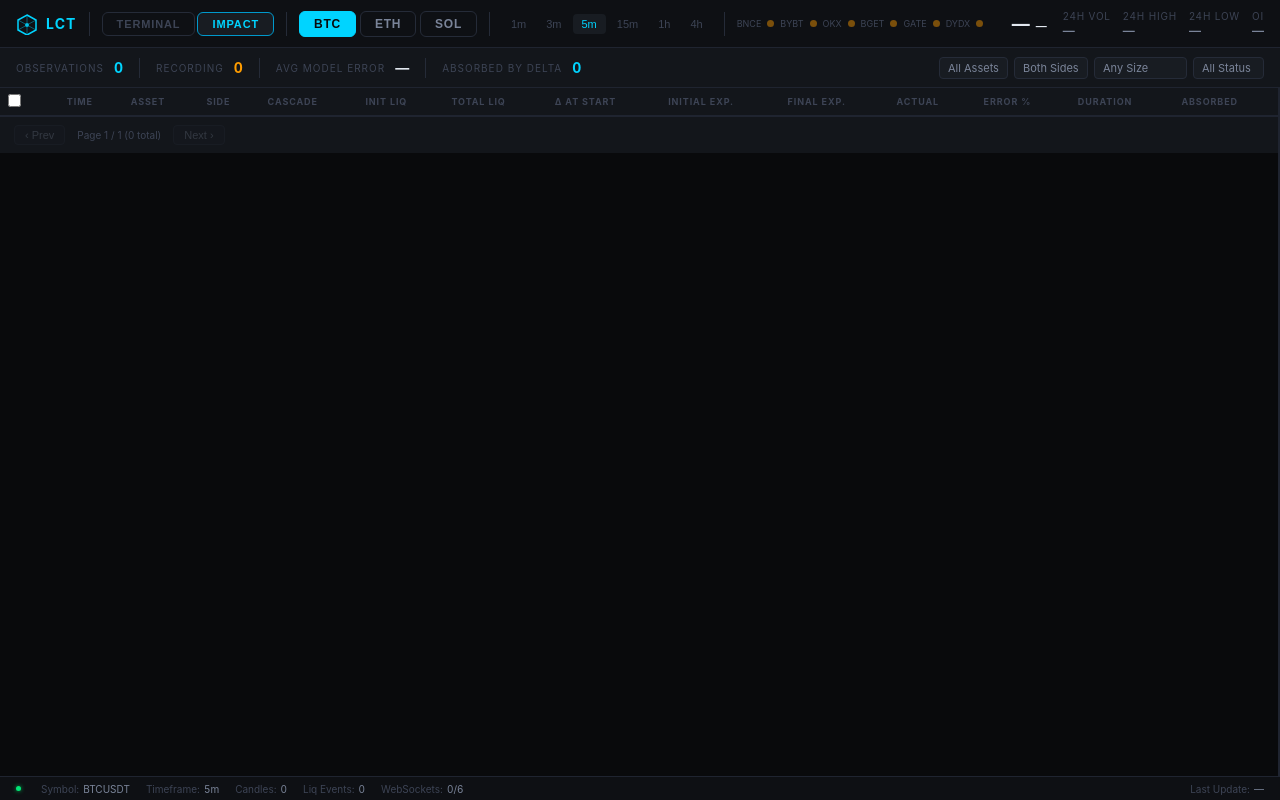
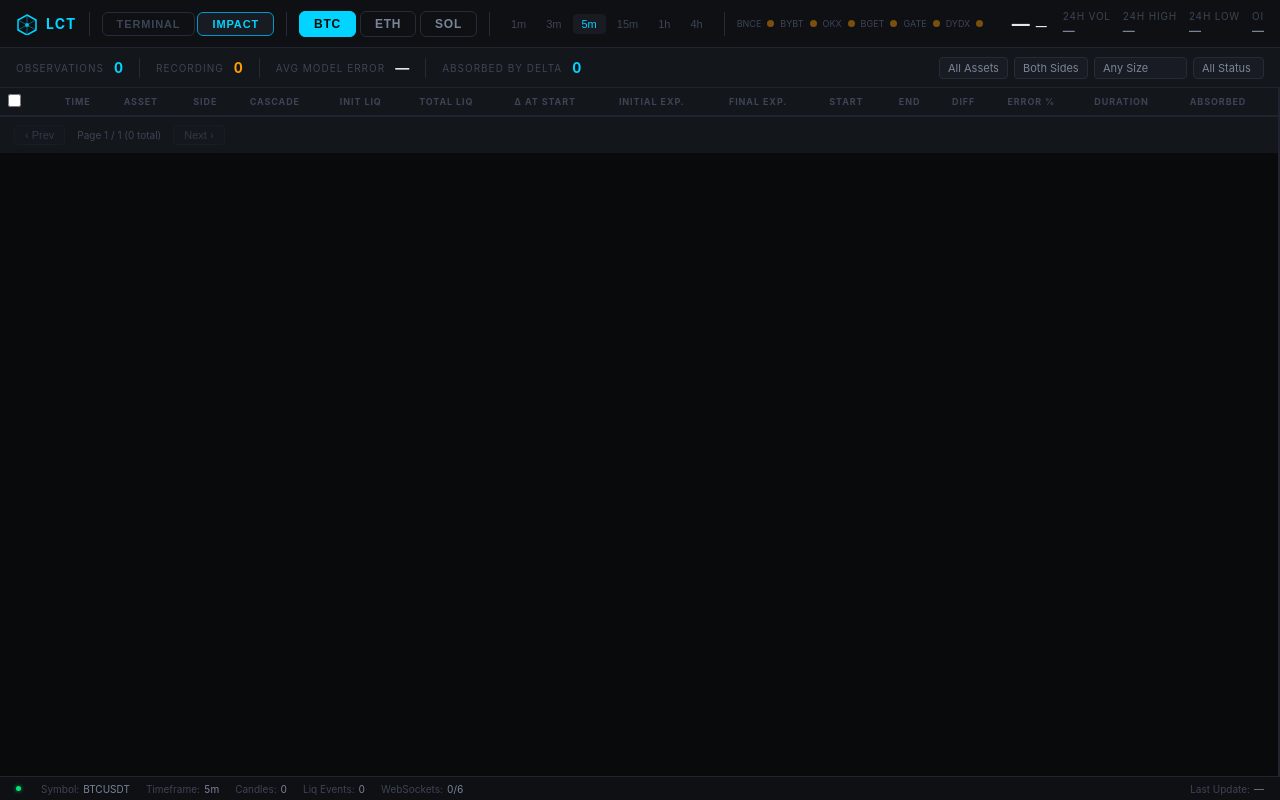
Before and after one commit to Kessler833/liq-cascade-terminal, a website: page index.html in a window 1280 px wide. Both pictures are taken after a click on the button "IMPACT". Drawn offline with nearby package versions, Linux system fonts and the light colour scheme; no server answers; a web font is replaced by a local one.

Commit message:
Replace the existing <thead> block in #imp-table

```diff
--- a/index.html
+++ b/index.html
@@ -227,6 +227,7 @@
     <!-- Observation table -->
     <div id="imp-table-wrap">
       <table id="imp-table">
+       <!-- Replace the existing <thead> block inside #imp-table with this -->
 <thead>
   <tr class="imp-thead">
     <th class="imp-th imp-th-check"><input type="checkbox" id="imp-chk-all" title="Select all on this page"></th>
@@ -240,7 +241,9 @@
     <th class="imp-th">&Delta; at Start</th>
     <th class="imp-th">Initial Exp.</th>
     <th class="imp-th">Final Exp.</th>
-            <th class="imp-th">Actual</th>
+    <th class="imp-th">Start</th>
+    <th class="imp-th">End</th>
+    <th class="imp-th">Diff</th>
     <th class="imp-th">Error %</th>
     <th class="imp-th">Duration</th>
     <th class="imp-th">Absorbed</th>
```
Lines whose indentation alone changed are shown as unchanged.
